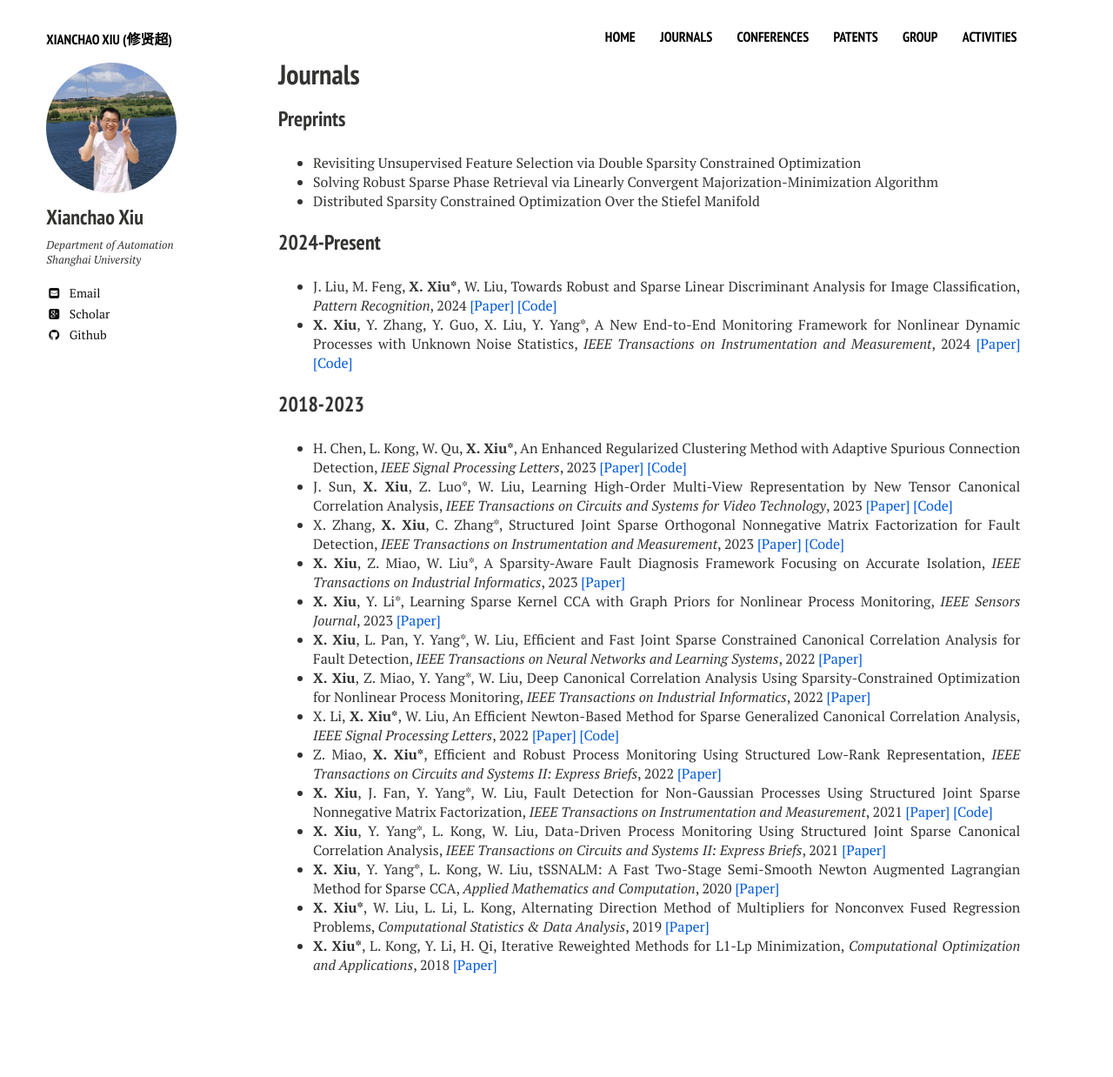
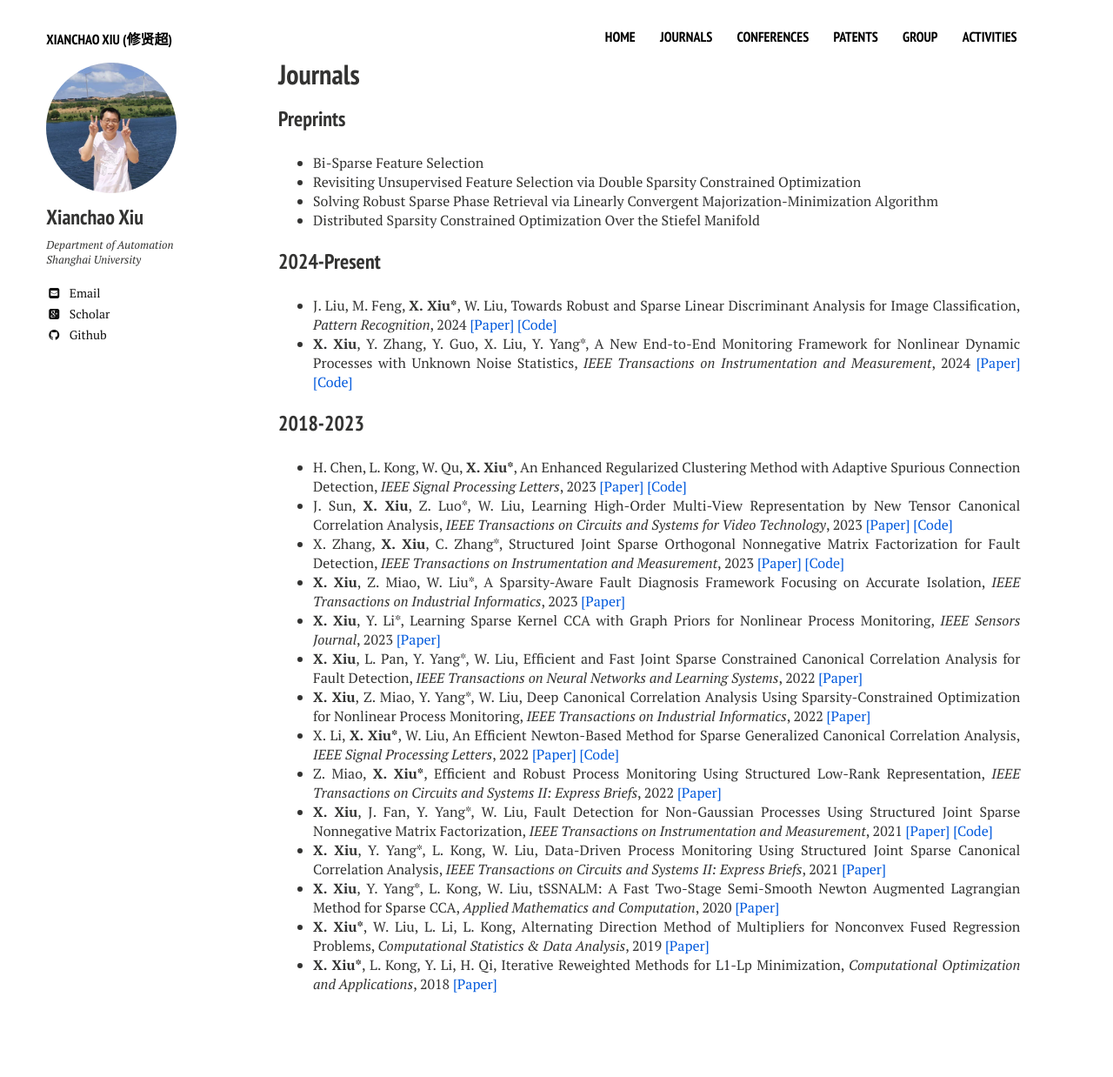
Before and after one commit to xianchaoxiu/xianchaoxiu.github.io, a Jekyll site: the page built from journals/index.md, in a window 1280 px wide. Shown: the whole page at 87% size. Built offline with Jekyll 4.4.1, drawn with Linux system fonts in a browser that asks for light colours; nearby versions of some CDN libraries; before the commit the page ends 1216 px from its top, so only the background shows below that.

Commit message:
Update index.md

```diff
--- a/journals/index.md
+++ b/journals/index.md
@@ -8,6 +8,7 @@ share: false
 ---
 
 ### Preprints
+* Bi-Sparse Feature Selection <br>
 * Revisiting Unsupervised Feature Selection via Double Sparsity Constrained Optimization <br>
 * Solving Robust Sparse Phase Retrieval via Linearly Convergent Majorization-Minimization Algorithm <br>
 * Distributed Sparsity Constrained Optimization Over the Stiefel Manifold	<br>
```
